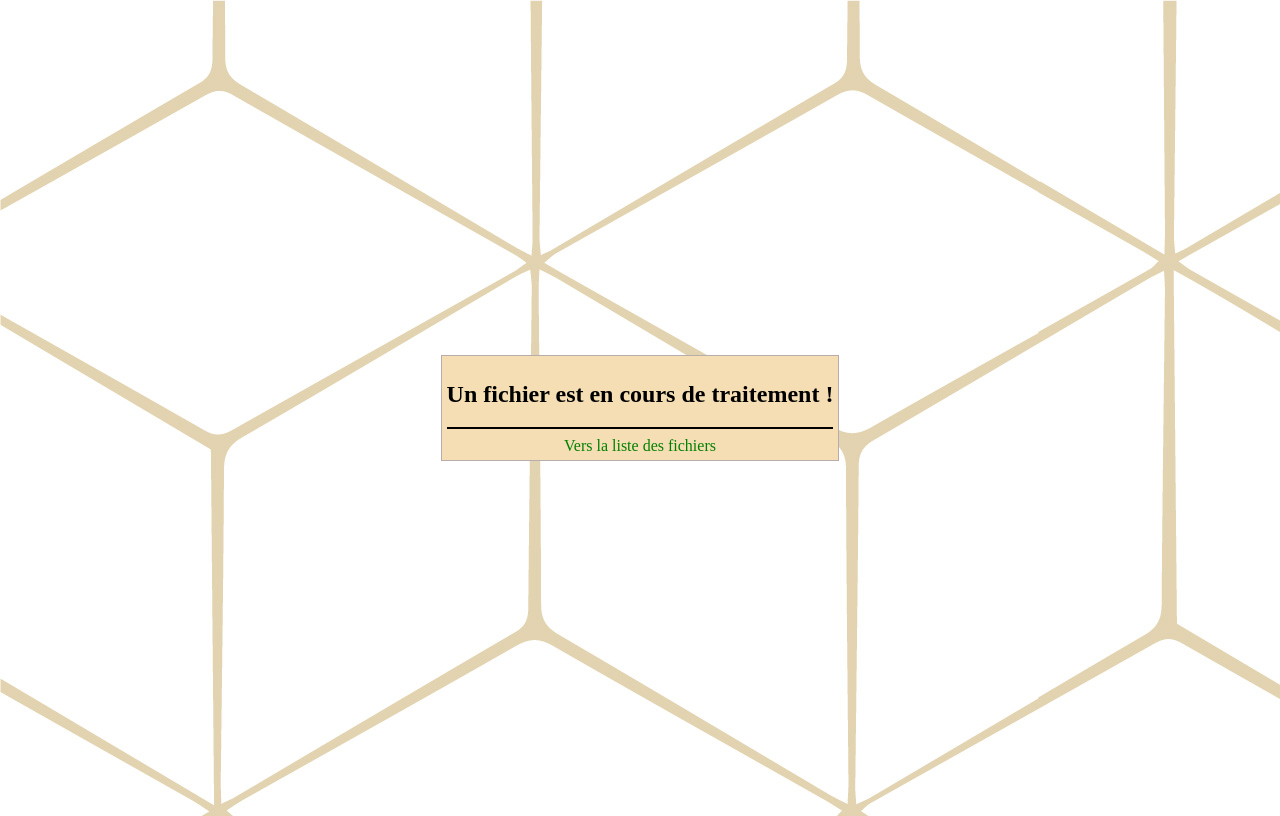
After one commit to HolyHugo/City2City, a PHP site: page /public/working.htm in a window 1280 px wide. The commit adds this page. Run offline with PHP 8.4, Linux system fonts and the light colour scheme.

Commit message:
Add block

```diff
--- /dev/null
+++ b/public/working.htm
@@ -0,0 +1,14 @@
+<head>
+    <title>City2City</title>
+    <link rel="stylesheet" href="public/vue.css">
+</head>
+
+<body>
+    <div class="container">
+        <div class="formbox">
+            <h2>Un fichier est en cours de traitement !</h2>
+            <hr>
+            <a href="available_files.php">Vers la liste des fichiers</a>
+        </div>
+    </div>
+</body>
```
Also changed, not shown: index.php (+15 -12 lines).
